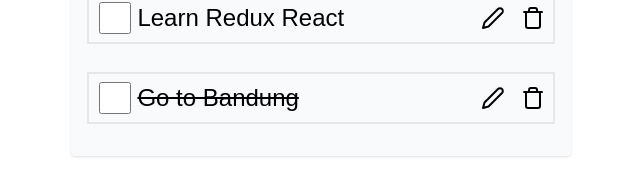
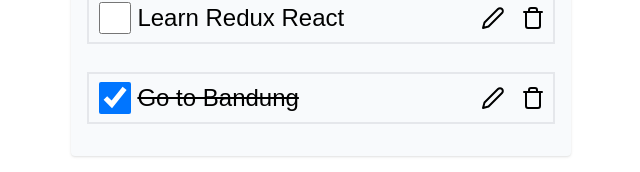
Before and after one commit to Anugerah20/Todolist-App, a React (Vite) app: page / in a window 1280 px wide. Shown: the part 496-668 px from the top of the page, without its empty margins (319-959 px from the left). Built offline with nearby package versions, Linux system fonts and the light colour scheme.

Commit message:
🔨 update checkbox active

```diff
--- a/src/components/ListTodo.jsx
+++ b/src/components/ListTodo.jsx
@@ -30,6 +30,8 @@
               type="checkbox"
               name="todo"
               id="todo"
+              checked={todo.completed}
+              // onChange={() => dispatch(handleCheckbox(todo.id))}
             />
             <p
               className="text-xl sm:text-2xl ml-1"
```
